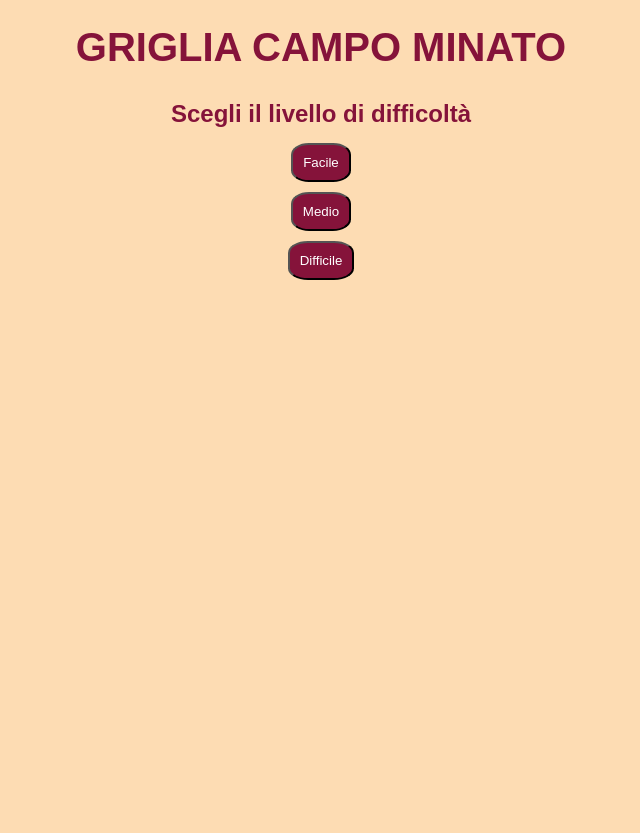
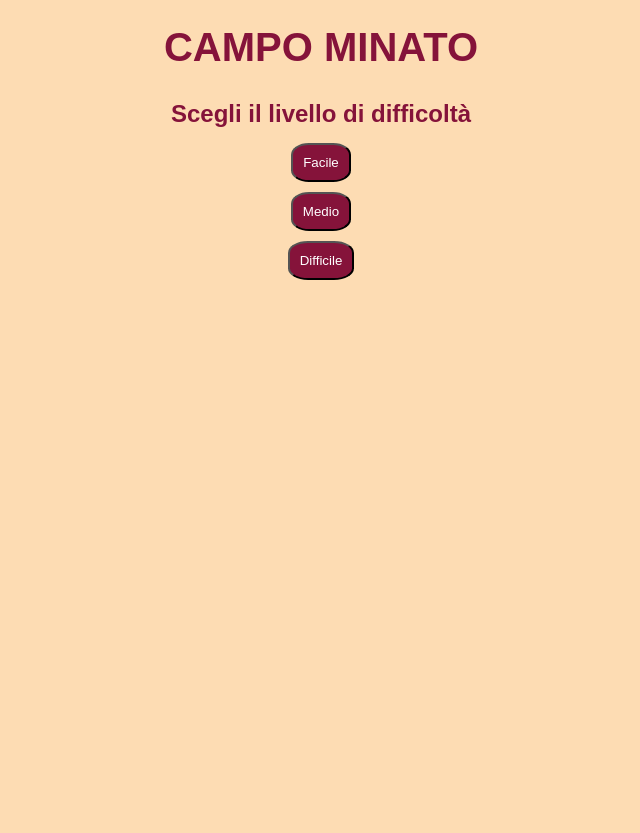
Before and after one commit to emicif/js-campominato-dom, a plain HTML site: page index.html in a window 1280 px wide. Shown: the top 833 px of the page, without its empty margins (319-959 px from the left). Drawn offline with Linux system fonts and the light colour scheme.

Commit message:
modifica titolo

```diff
--- a/index.html
+++ b/index.html
@@ -9,7 +9,7 @@
 </head>
 <body>
 
-<h1>GRIGLIA CAMPO MINATO</h1>
+<h1>CAMPO MINATO</h1>
 <h2>Scegli il livello di difficoltà</h2>
 <button id="easy">Facile</button>
 <button id="medium">Medio</button>
```
